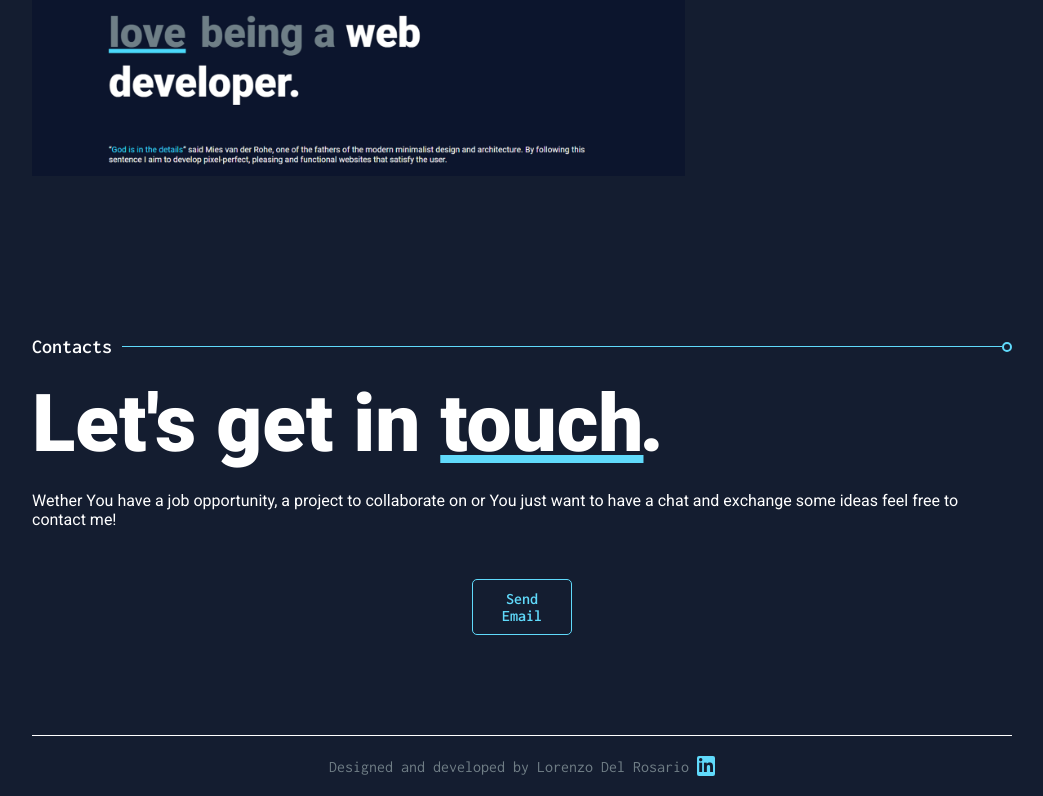
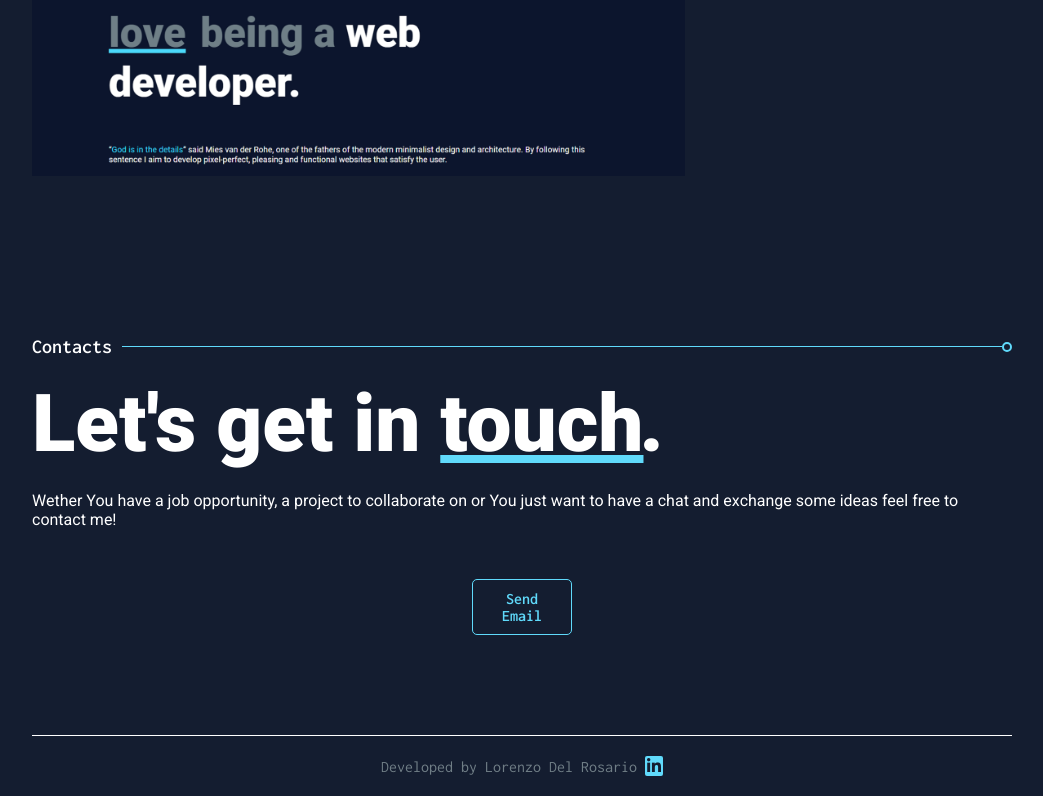
Before and after one commit to case95/lorenzodr.dev, a Vue app: page / in a window 1280 px wide. Shown: the part 3428-4224 px from the top of the page, without its empty margins (118-1161 px from the left). Built offline with nearby package versions, Linux system fonts and the light colour scheme; a web font is replaced by a local one.

Commit message:
Fixing PageLoader svg

```diff
--- a/src/components/layout/Footer.vue
+++ b/src/components/layout/Footer.vue
@@ -1,7 +1,7 @@
 <template>
     <div class="footer">
         <p class="footer-copyright">
-            Designed and developed by Lorenzo Del Rosario  <i class="fa fa-linkedin"></i>
+            Developed by Lorenzo Del Rosario  <a href=" https://www.linkedin.com/in/lorenzo-del-rosario-4b2a9514b/"><i class="fa fa-linkedin"></i></a>
         </p>
     </div>
 </template>
```
